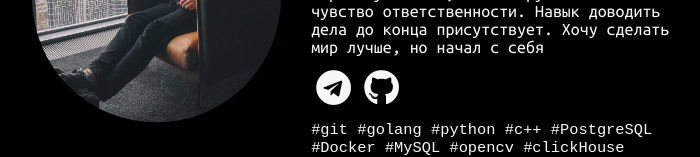
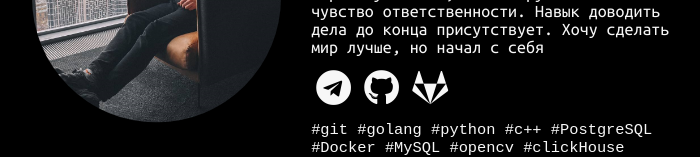
Before and after one commit to maxgacrux/maxgacrux.github.io, a plain HTML site: page index.html in a window 1280 px wide. Shown: the part 401-558 px from the top of the page, without its empty margins (288-988 px from the left). Drawn offline with nearby package versions, Linux system fonts and the light colour scheme; animation ran at ten frames a second; a script that the page names is missing; files whose address does not match are found by name.

Commit message:
add link gitlab

```diff
--- a/index.html
+++ b/index.html
@@ -30,6 +30,7 @@
           </br>
           <a class="link1" href="https://t.me/maxGacrux" data-toggle="tooltip" data-placement="bottom"><i class="fab fa-telegram"></i></a>
           <a class="link1" href="https://github.com/maxgacrux" data-toggle="tooltip" data-placement="bottom"><i class="fab fa-github"></i></a>
+          <a class="link1" href="https://gitlab.com/maxgacrux" data-toggle="tooltip" data-placement="bottom"><i class="fab fa-gitlab"></i></a>
           </br></br>
           <p class="header4">#git #golang #python #c++ #PostgreSQL #Docker #MySQL #opencv #clickHouse #openmp #mpi #django #API #Celery</p>
           </br></br>
```
